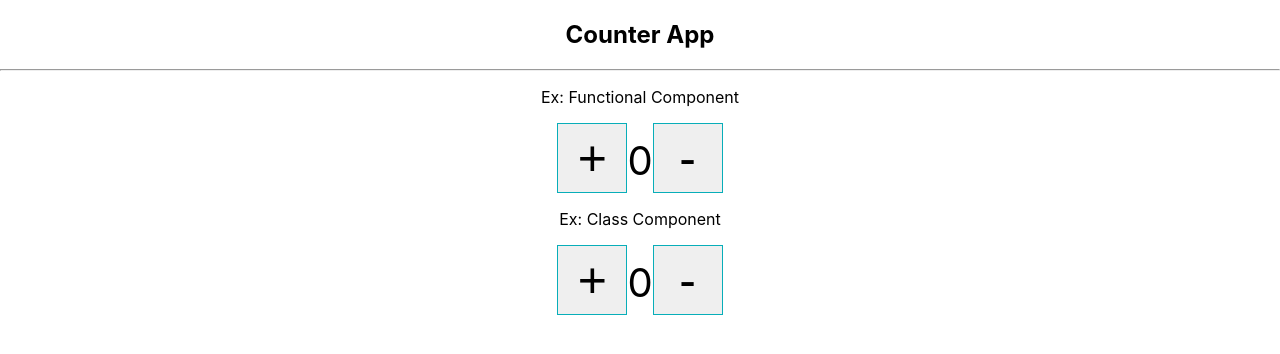
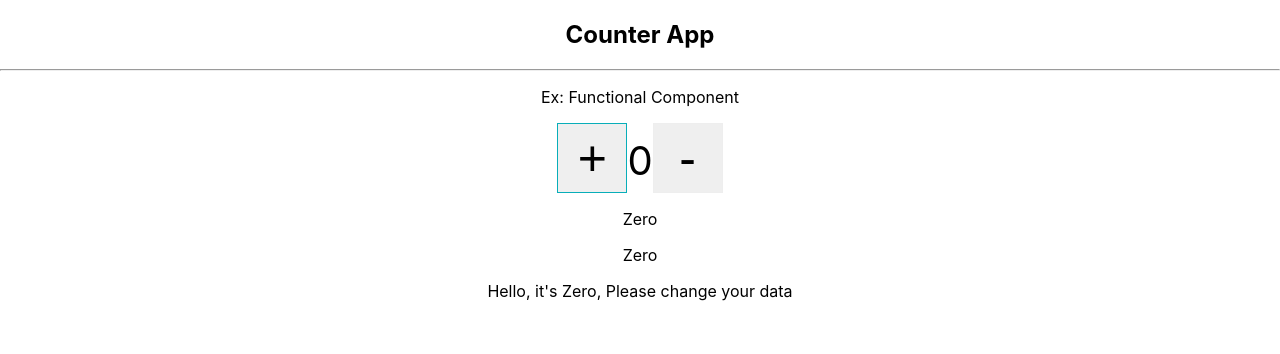
Before and after one commit to ManiruzzamanAkash/ReactBasic2Pro, a React (Create React App) app: page / in a window 1280 px wide. Shown: the top 354 px of the page. Built offline with nearby package versions, Linux system fonts and the light colour scheme.

Commit message:
Day 12 - Conditional Rendering React Js

```diff
--- a/src/App.js
+++ b/src/App.js
@@ -12,8 +12,8 @@ const App = () => {
       <p>Ex: Functional Component</p>
       <CounterFunctional />
 
-      <p>Ex: Class Component</p>
-      <CounterClass />
+      {/* <p>Ex: Class Component</p>
+      <CounterClass /> */}
     </>
   )
 }
--- a/src/components/CounterFunctional.jsx
+++ b/src/components/CounterFunctional.jsx
@@ -2,6 +2,23 @@ import React, { useState } from 'react'
 
 const CounterFunctional = () => {
     const [counter, setCounter] = useState(0);
+
+    const printDisabledDecrement = () => {
+        return (
+            <button className={"counter-button-disabled"}>
+                -
+            </button>
+        )
+    }
+
+    const printEnableDecrement = () => {
+        return (
+            <button className={"counter-button"} onClick={() => setCounter(counter - 1)}>
+                -
+            </button>
+        )
+    }
+
     return (
         <>
             <button className="counter-button" onClick={() => setCounter(counter + 1)}>
@@ -10,9 +27,34 @@ const CounterFunctional = () => {
             <span className="counter">
                 {counter}
             </span>
-            <button className="counter-button" onClick={() => setCounter(counter - 1)}>
+
+            {/* <button
+                className={counter !== 0 ? "counter-button" : "counter-button-disabled" }
+                onClick={() => counter !== 0 ? setCounter(counter - 1) : ''}
+            >
             -
-            </button>
+            </button> */}
+
+            {counter !== 0 &&  printEnableDecrement()}
+            {counter === 0 &&  printDisabledDecrement()}
+
+            <p>
+                {
+                    counter === 0 ? "Zero" : "Not Zero"
+                }
+            </p>
+            <p>
+                {
+                    counter === 0 ? "Zero" : (counter > 0 ? "Greater Zero" : "Less than Zero")
+                }
+            </p>
+            <p>
+                {
+                    counter === 0 && <div>
+                        Hello, it's Zero, Please change your data
+                    </div>
+                }
+            </p>
         </>
      );
 }
--- a/src/index.css
+++ b/src/index.css
@@ -22,3 +22,12 @@ code {
     height: 70px;
     cursor: pointer;
 }
+
+.counter-button-disabled {
+    font-size: 50px;
+    border: 1px solid #eee;
+    padding: 5px;
+    width: 70px;
+    height: 70px;
+    cursor: text;
+}
```
